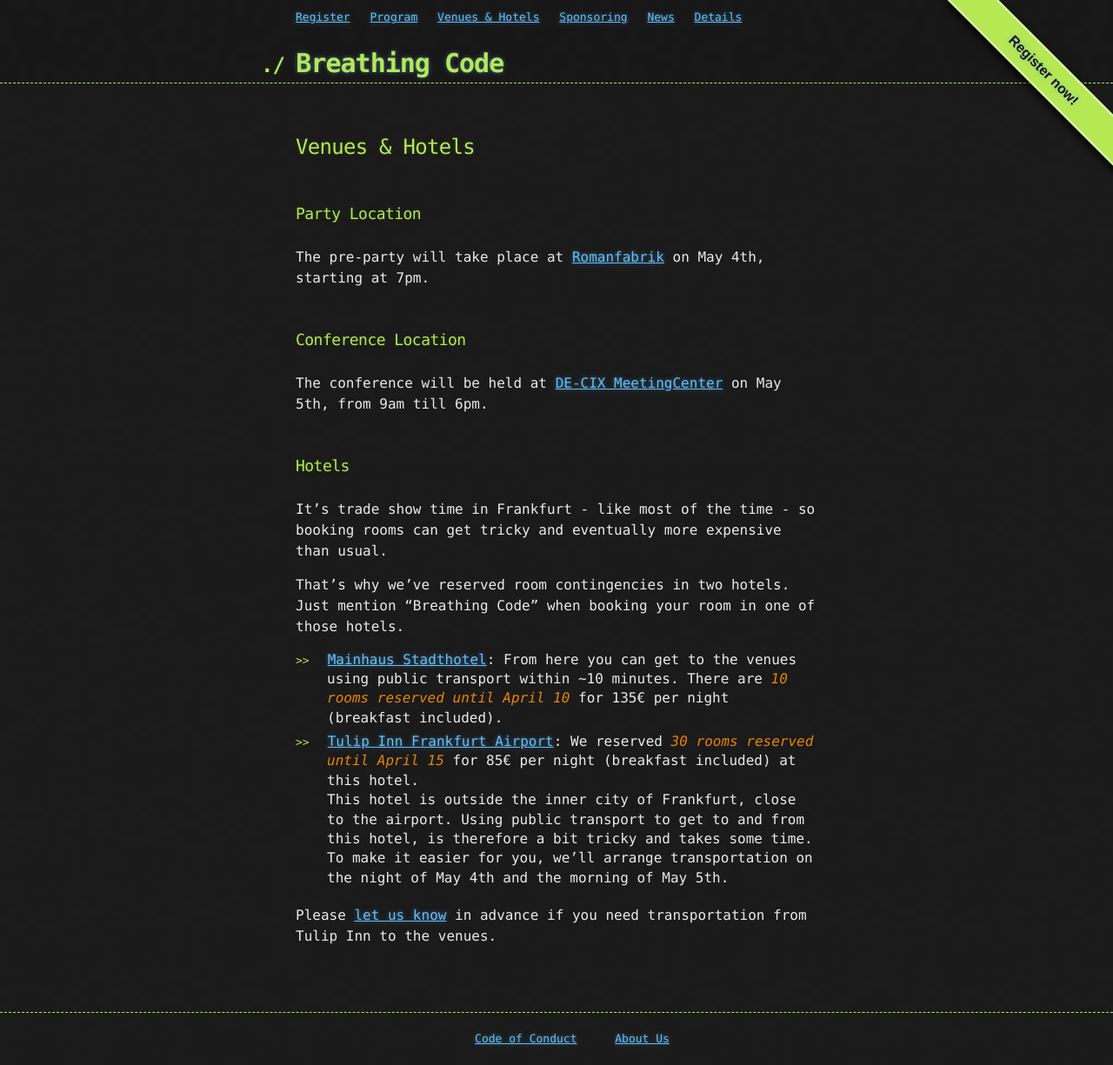
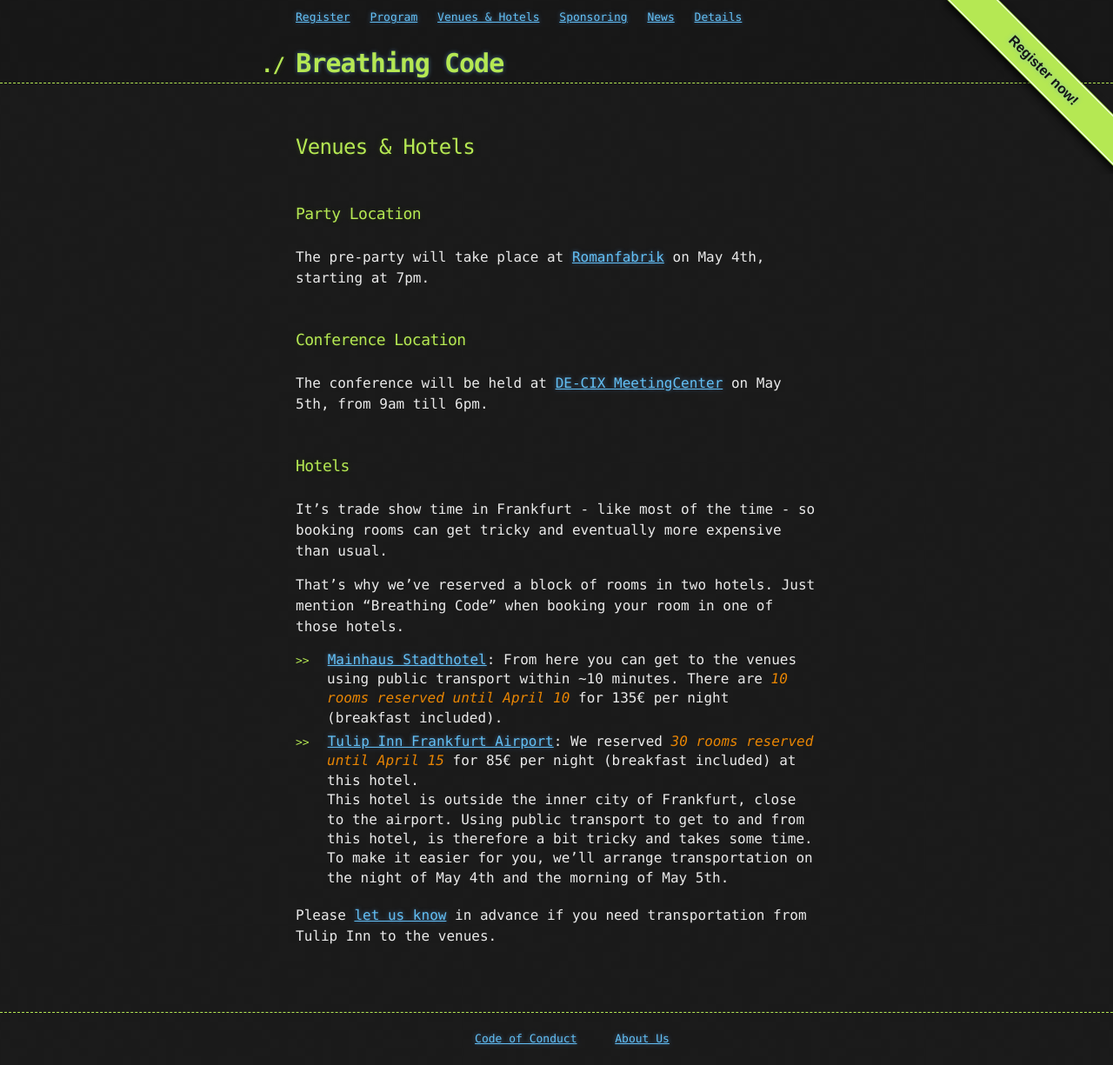
Before and after one commit to BreathingCode/BreathingCode.github.io, a Jekyll site: the page built from venues.md, in a window 1280 px wide. Shown: the whole page at 87% size. Built offline with Jekyll 4.4.1, drawn with Linux system fonts in a browser that asks for light colours; nearby versions of some CDN libraries; Markdown is read by kramdown in place of the engine named in the settings.

Commit message:
Corrected contingencies

```diff
--- a/venues.md
+++ b/venues.md
@@ -19,7 +19,7 @@ on May 5th, from 9am till 6pm.
 It's trade show time in Frankfurt - like most of the time - so booking rooms can
 get tricky and eventually more expensive than usual.
 
-That's why we've reserved room contingencies in two hotels. Just mention
+That's why we've reserved a block of rooms in two hotels. Just mention
 "Breathing Code" when booking your room in one of those hotels.
 
 - [Mainhaus Stadthotel](http://mainhaus-frankfurt.de/en/): From here you can get
```
